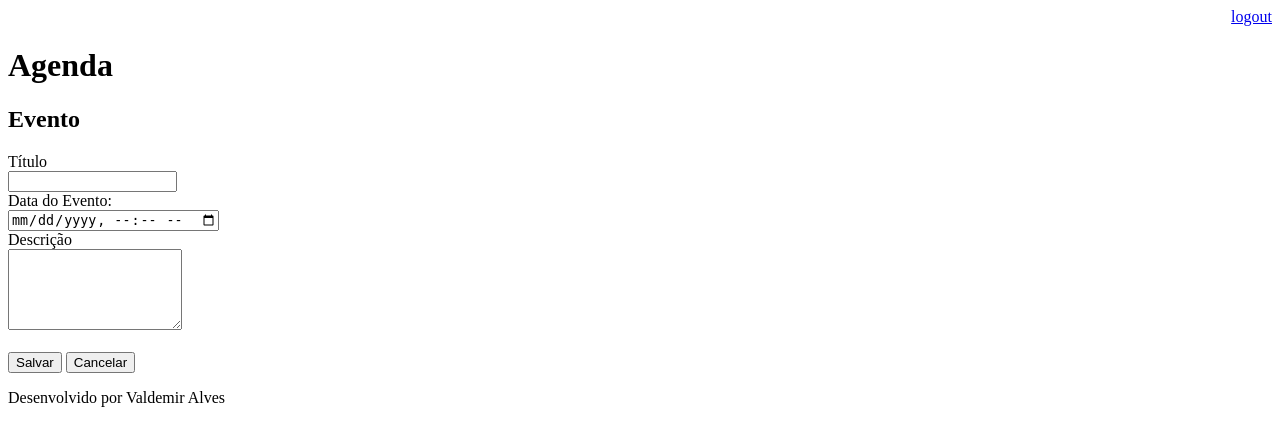
After one commit to valdemir1001/agenda, a Django app: page /agenda/evento/ in a window 1280 px wide. The commit adds this page. Shown: the top 446 px of the page. Run offline with Django 4.2, Linux system fonts and the light colour scheme; a user stored in the database is signed in.

Commit message:
Incluido template para inserção de eventos na agenda. Incluido o gitignore para ignora os arquivos compilados

```diff
--- a/agenda/urls.py
+++ b/agenda/urls.py
@@ -21,6 +21,8 @@ from django.views.generic import RedirectView
 urlpatterns = [
     path('admin/', admin.site.urls),
     path('agenda/', views.lista_eventos),
+    path('agenda/evento/', views.evento),
+    path('agenda/evento/submit', views.submit_evento),
     path('', RedirectView.as_view(url='/agenda/')),
     path('login/', views.login_user),
     path('login/submit', views.submit_login),
--- a/cora/views.py
+++ b/cora/views.py
@@ -31,3 +31,21 @@ def lista_eventos(request):
     evento = Evento.objects.filter(usuario=usuario)
     dados = {'eventos': evento}
     return render(request, 'agenda.html', dados)
+
+@login_required(login_url='/login/')
+def evento(request):
+    return render(request, 'evento.html')
+
+@login_required(login_url='/login/')
+def submit_evento(request):
+    if request.POST:
+        titulo = request.POST.get('titulo')
+        data_evento = request.POST.get('data_evento')
+        descricao = request.POST.get('descricao')
+        usuario = request.user
+        Evento.objects.create(titulo=titulo,
+                              data_evento=data_evento,
+                              descricao=descricao,
+                              usuario=usuario)
+
+    return redirect('/')
--- a/templates/agenda.html
+++ b/templates/agenda.html
@@ -3,7 +3,9 @@
 {% block content %}
 
     <h2>Agendamentos</h2>
-
+    <a href="evento/">
+        <button type="button">Novo Evento</button>
+    </a>
     <ul style="font-size: 18px">
         {% for evento in eventos %}
             <li>{{ evento.titulo }} - {{ evento.get_data_evento }}</li>
--- /dev/null
+++ b/templates/evento.html
@@ -0,0 +1,24 @@
+{% extends "model-page.html" %}
+
+{% block content %}
+
+<h2>Evento</h2>
+    <form action="submit" method="POST">{% csrf_token %}
+        <label>Título</label>
+        <br>
+        <input type="text"name="titulo" size="18">
+        <br>
+        <label>Data do Evento:</label>
+        <br>
+        <input type="datetime-local" name="data_evento">
+        <br>
+        <label>Descrição</label>
+        <br>
+        <textarea name="descricao" rows="5" cols="19"></textarea>
+        <br><br>
+        <button type="submit">Salvar</button>
+        <a href="/">
+            <button type="button">Cancelar</button>
+        </a>
+    </form>
+{% endblock %}
```
Also changed, not shown: db.sqlite3, 1 other file.
